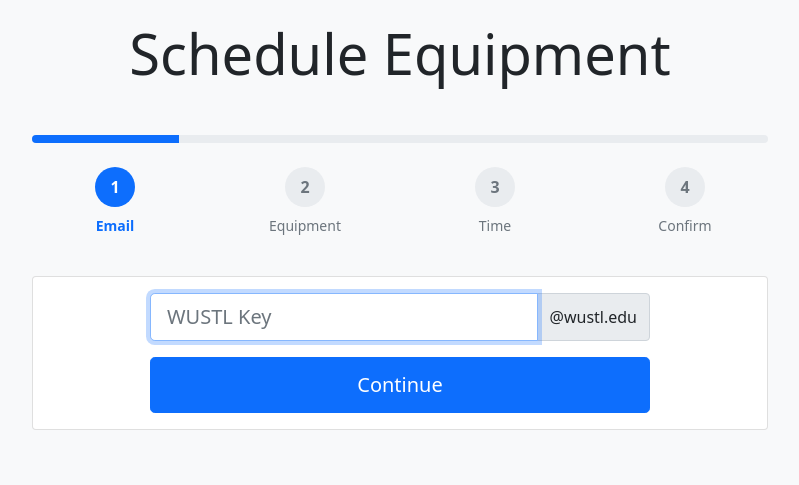
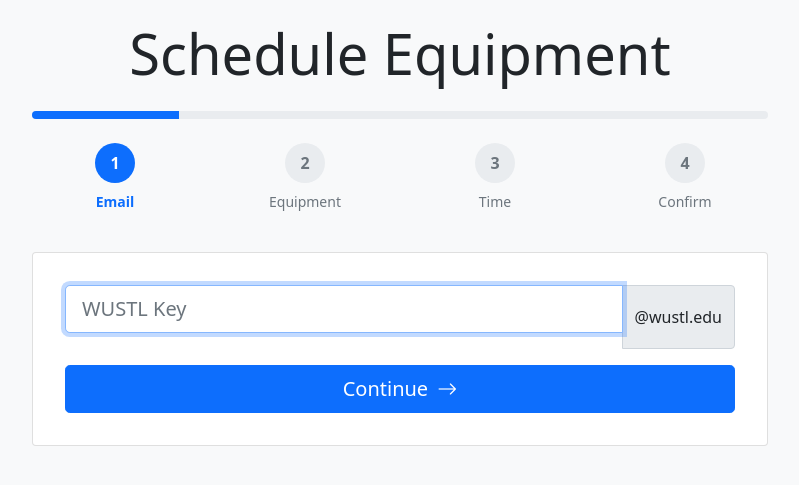
Before and after one commit to Neurotech-Hub/HubTracker, a Flask app: page /schedule in a window 1280 px wide. Shown: the top 485 px of the page, without its empty margins (240-1039 px from the left). Run offline with Flask 3, Linux system fonts and the light colour scheme; some libraries are stand-ins or nearby versions.

Commit message:
fixed formatting issues

```diff
--- a/templates/schedule.html
+++ b/templates/schedule.html
@@ -19,6 +19,20 @@
         body {
             background-color: #f8f9fa;
             padding: 20px 0;
+        }
+
+        .card {
+            margin-bottom: 1rem;
+        }
+
+        .card-body {
+            padding: 2rem;
+        }
+
+        @media (max-width: 768px) {
+            .card-body {
+                padding: 1.5rem;
+            }
         }
 
         .step-indicator {
@@ -69,7 +83,7 @@
         .equipment-card {
             cursor: pointer;
             transition: all 0.3s ease;
-            border: 2px solid transparent;
+            border: 1px solid #dee2e6;
             margin-bottom: 1rem;
         }
 
@@ -77,6 +91,7 @@
             border-color: #0d6efd;
             transform: translateY(-2px);
             box-shadow: 0 4px 12px rgba(0,0,0,0.1);
+            background-color: #f8f9ff;
         }
 
         .equipment-card.selected {
@@ -92,7 +107,8 @@
         .equipment-card.disabled:hover {
             transform: none;
             box-shadow: none;
-            border-color: transparent;
+            border-color: #dee2e6;
+            background-color: transparent;
         }
 
         .equipment-card .card-body {
@@ -132,43 +148,67 @@
             animation: fadeIn 0.5s ease-in;
         }
 
-        /* Form styling */
-        .form-container {
-            width: 100%;
-            max-width: 500px;
-            margin: 0 auto;
+        /* Form Elements */
+        .form-control-lg, .form-select-lg {
+            margin-bottom: 1rem;
         }
 
-        .form-container .btn {
-            width: 100%;
-            padding: 0.75rem;
+        .input-group {
+            margin-bottom: 1rem;
         }
 
-        .form-container .input-group {
-            width: 100%;
+        .invalid-feedback {
+            margin-top: -0.75rem;
+            margin-bottom: 1rem;
         }
 
-        /* Update action buttons styling */
+        /* Button Groups */
         .row.g-2 {
-            margin-left: -0.5rem;
-            margin-right: -0.5rem;
+            margin: 0 -0.5rem;
         }
 
         .row.g-2 > .col-6 {
-            padding-left: 0.5rem;
-            padding-right: 0.5rem;
+            padding: 0 0.5rem;
         }
 
-        @media (max-width: 575px) {
-            .row.g-2 {
-                margin-left: -0.25rem;
-                margin-right: -0.25rem;
+        /* Help Text */
+        .help-text {
+            margin-top: 1rem;
+            text-align: center;
+            color: #6c757d;
+            font-size: 0.875rem;
         }
 
-            .row.g-2 > .col-6 {
-                padding-left: 0.25rem;
-                padding-right: 0.25rem;
+        /* Alert Styles */
+        .alert {
+            margin-bottom: 1.5rem;
         }
+
+        .alert:last-child {
+            margin-bottom: 0;
+        }
+
+        .alert-heading {
+            display: flex;
+            align-items: center;
+            margin-bottom: 0.75rem;
+        }
+
+        .alert-heading i {
+            margin-right: 0.5rem;
+        }
+
+        /* Summary Sections */
+        .summary-section {
+            margin-bottom: 1.5rem;
+        }
+
+        .summary-section:last-child {
+            margin-bottom: 0;
+        }
+
+        .summary-section h5 {
+            margin-bottom: 1rem;
         }
     </style>
 </head>
@@ -177,8 +217,8 @@
         <div class="row justify-content-center">
             <div class="col-lg-8">
                 <!-- Header -->
-                <div class="text-center mb-5" id="pageHeader">
-                    <h1 class="display-4 mb-3">Schedule Equipment</h1>
+                <div class="text-center mb-4" id="pageHeader">
+                    <h1 class="display-4">Schedule Equipment</h1>
                 </div>
 
                 <!-- Progress Bar -->
@@ -218,20 +258,16 @@
                 <div class="step-content" id="step1">
                     <div class="card">
                         <div class="card-body">
-                            <div class="form-container">
-                                <div class="mb-3">
                             <div class="input-group">
                                 <input type="text" class="form-control form-control-lg" id="userEmail"
                                        placeholder="WUSTL Key" required autofocus>
                                 <span class="input-group-text">@wustl.edu</span>
                             </div>
                             <div class="invalid-feedback" id="emailError"></div>
-                                </div>
-                                <button type="button" class="btn btn-primary btn-lg" id="validateEmailBtn">
+                            <button type="button" class="btn btn-primary btn-lg w-100" id="validateEmailBtn">
                                 <span class="spinner-border spinner-border-sm d-none" id="emailSpinner"></span>
-                                    Continue
+                                Continue <i class="bi bi-arrow-right ms-1"></i>
                             </button>
-                            </div>
                         </div>
                     </div>
                 </div>
@@ -240,17 +276,23 @@
                 <div class="step-content d-none" id="step2">
                     <div class="card">
                         <div class="card-body">
-                            <h3 class="card-title mb-4">Select Equipment</h3>
-                            <p class="text-muted mb-4">Choose the equipment you'd like to schedule.</p>
+                            <h3 class="card-title mb-4">Equipment Access</h3>
 
                             <div id="equipmentList" class="row">
                                 <!-- Equipment cards will be populated here -->
                             </div>
 
-                            <div class="text-center mt-4">
-                                <button type="button" class="btn btn-secondary" onclick="previousStep()">Back</button>
+                            <div class="row g-2 mt-4">
+                                <div class="col-6">
+                                    <button type="button" class="btn btn-outline-secondary btn-lg w-100" onclick="previousStep()">
+                                        <i class="bi bi-arrow-left me-1"></i> Back
+                                    </button>
                                 </div>
                             </div>
+                        </div>
+                    </div>
+                    <div class="help-text">
+                        Need help? Contact <a href="mailto:neurotechhub@wustl.edu">neurotechhub@wustl.edu</a>
                     </div>
                 </div>
 
@@ -258,33 +300,28 @@
                 <div class="step-content d-none" id="step3">
                     <div class="card">
                         <div class="card-body">
-                            <div class="form-container">
-                                <div class="mb-3">
                             <select class="form-select form-select-lg" id="appointmentDate" required>
                                 <option value="">Select date...</option>
                             </select>
-                                </div>
-                                <div class="mb-3">
                             <select class="form-select form-select-lg" id="appointmentStartTime" required>
                                 <option value="">Select start time...</option>
                             </select>
-                                </div>
-                                <div class="mb-3">
                             <select class="form-select form-select-lg" id="appointmentEndTime" required>
                                 <option value="">Select end time...</option>
                             </select>
-                                </div>
-                                <div class="mb-4">
                             <input type="text" class="form-control form-control-lg" id="appointmentPurpose"
                                    placeholder="What will you be working on? (Optional)">
-                                </div>
+
                             <div class="row g-2">
                                 <div class="col-6">
-                                        <button type="button" class="btn btn-outline-secondary btn-lg w-100" onclick="previousStep()">Back</button>
+                                    <button type="button" class="btn btn-outline-secondary btn-lg w-100" onclick="previousStep()">
+                                        <i class="bi bi-arrow-left me-1"></i> Back
+                                    </button>
                                 </div>
                                 <div class="col-6">
-                                        <button type="button" class="btn btn-primary btn-lg w-100" id="continueToConfirmBtn">Continue</button>
-                                    </div>
+                                    <button type="button" class="btn btn-primary btn-lg w-100" id="continueToConfirmBtn">
+                                        Continue <i class="bi bi-arrow-right ms-1"></i>
+                                    </button>
                                 </div>
                             </div>
                         </div>
@@ -295,14 +332,14 @@
                 <div class="step-content d-none" id="step4">
                     <div class="card">
                         <div class="card-body">
-                            <div class="row mb-4">
-                                <div class="col-md-6">
+                            <div class="row">
+                                <div class="col-md-6 summary-section">
                                     <h5>Appointment Details</h5>
                                     <div id="appointmentSummary">
                                         <!-- Summary will be populated here -->
                                     </div>
                                 </div>
-                                <div class="col-md-6">
+                                <div class="col-md-6 summary-section">
                                     <h5>Equipment Information</h5>
                                     <div id="equipmentSummary">
                                         <!-- Equipment info will be populated here -->
@@ -311,7 +348,10 @@
                             </div>
 
                             <div class="alert alert-warning">
-                                <h6><i class="bi bi-exclamation-triangle"></i> Important Acknowledgement</h6>
+                                <h6 class="alert-heading">
+                                    <i class="bi bi-exclamation-triangle"></i>
+                                    Important Acknowledgement
+                                </h6>
                                 <ul class="mb-2">
                                     <li>Read the <a href="https://neurotechhub.wustl.edu/lab/lab-manual/" target="_blank">Lab Manual</a></li>
                                     <li>Understand how to operate the equipment safely</li>
@@ -327,12 +367,14 @@
 
                             <div class="row g-2">
                                 <div class="col-6">
-                                    <button type="button" class="btn btn-outline-secondary btn-lg w-100" onclick="previousStep()">Back</button>
+                                    <button type="button" class="btn btn-outline-secondary btn-lg w-100" onclick="previousStep()">
+                                        <i class="bi bi-arrow-left me-1"></i> Back
+                                    </button>
                                 </div>
                                 <div class="col-6">
                                     <button type="button" class="btn btn-success btn-lg w-100" id="confirmAppointmentBtn" disabled>
                                         <span class="spinner-border spinner-border-sm d-none" id="confirmSpinner"></span>
-                                        Confirm
+                                        Confirm <i class="bi bi-check-lg ms-1"></i>
                                     </button>
                                 </div>
                             </div>
@@ -449,7 +491,13 @@
             container.innerHTML = '';
 
             if (!equipmentList || equipmentList.length === 0) {
-                container.innerHTML = '<div class="col-12 text-center"><p class="text-muted">No equipment available. Please contact an administrator.</p></div>';
+                container.innerHTML = `
+                    <div class="col-12">
+                        <div class="alert alert-info">
+                            <h6 class="alert-heading"><i class="bi bi-info-circle me-2"></i>No Equipment Access</h6>
+                            <p class="mb-0">You don't currently have access to schedule any equipment. Please contact an administrator to request access.</p>
+                        </div>
+                    </div>`;
                 return;
             }
 
```
Also changed, not shown: templates/appointment_detail.html (+120 -67 lines). Lines whose indentation alone changed are shown as unchanged.
